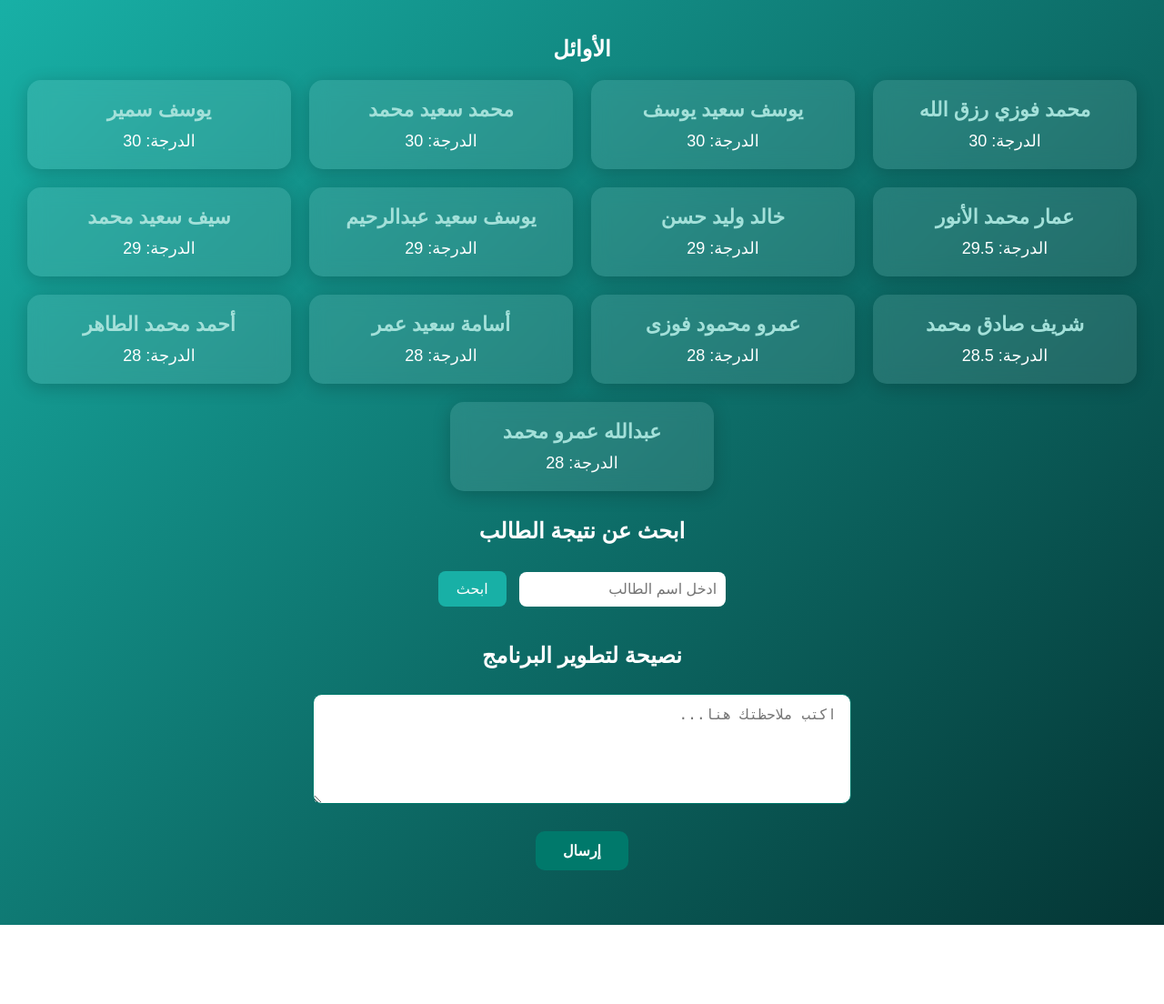
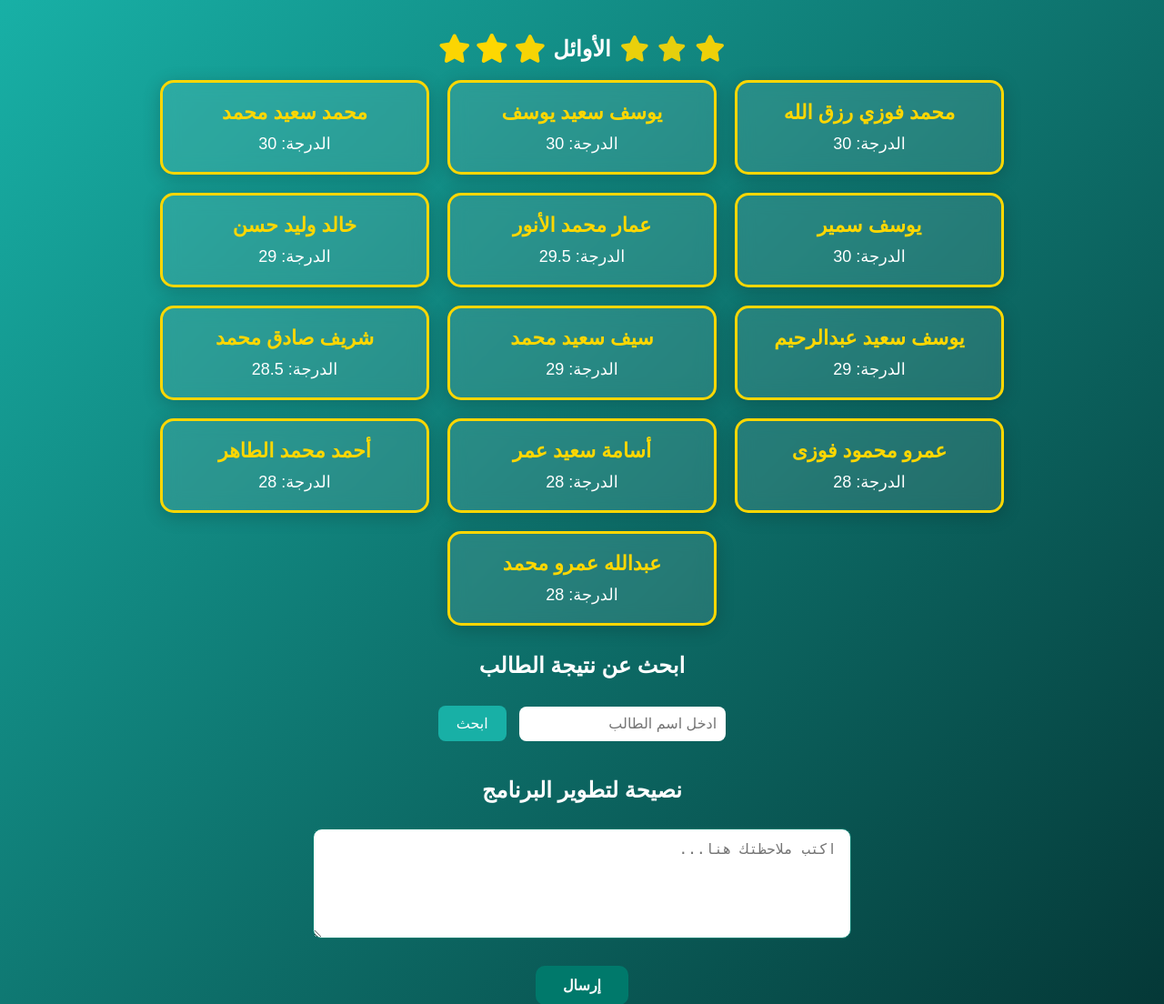
Before and after one commit to 0xCode7/wathba, a Django app: page /natega/?gender=male in a window 1280 px wide. Shown: the top 1104 px of the page at 91% size. Before the commit the page ends 1017 px from the top, so only its background shows below. Run offline with Django 5.2, Linux system fonts and the light colour scheme; data comes from the database, SQL or seed files in the repository; some web fonts are replaced.

Commit message:
final deployment v2 & add stars

```diff
--- a/templates/grade.html
+++ b/templates/grade.html
@@ -195,6 +195,49 @@
             text-align: center;
         }
 
+        .star {
+            color: gold;
+            animation: gentlePulse 3s infinite ease-in-out;
+            font-size: 28px;
+            transition: transform 0.3s ease;
+        }
+
+        .star:nth-child(1) {
+            animation-delay: 0s;
+        }
+
+        .star:nth-child(2) {
+            animation-delay: 0.5s;
+        }
+
+        .star:nth-child(3) {
+            animation-delay: 1s;
+        }
+
+        .star:nth-child(5) {
+            animation-delay: 1.5s;
+        }
+
+        .star:nth-child(6) {
+            animation-delay: 2s;
+        }
+
+        .star:nth-child(7) {
+            animation-delay: 2.5s;
+        }
+
+        @keyframes gentlePulse {
+            0%, 100% {
+                transform: scale(1);
+                opacity: 0.9;
+            }
+            50% {
+                transform: scale(1.15);
+                opacity: 1;
+            }
+        }
+
+
     </style>
 </head>
 
@@ -202,11 +245,19 @@
 
 <div class="section">
     {% if top_students %}
-        <h2>الأوائل</h2>
+        <div style="display: flex; align-items: center; justify-content: center; gap: 10px;">
+            <i class="fa-solid fa-star star" style="color: gold"></i>
+            <i class="fa-solid fa-star star" style="color: gold"></i>
+            <i class="fa-solid fa-star star" style="color: gold"></i>
+            <h2>الأوائل</h2>
+            <i class="fa-solid fa-star star" style="color: gold"></i>
+            <i class="fa-solid fa-star star" style="color: gold"></i>
+            <i class="fa-solid fa-star star" style="color: gold"></i>
+        </div>
         <div class="cards-container" id="top-students">
             {% for student in top_students %}
-                <div class="card">
-                    <h3 style="color: {% if student.gender == 'female' %}#f9c5d1{% else %}#a3e0d9{% endif %};">{{ student.name }}</h3>
+                <div class="card" style="border: 3px solid gold">
+                    <h3 style="color: {% if student.gender == 'female' %}gold{% else %}gold{% endif %};">{{ student.name }}</h3>
                     <p>الدرجة: {{ student.grade }}</p>
 
                 </div>
@@ -246,9 +297,10 @@
 
     {% if search_result %}
         <div class="cards-container">
-            <div class="card">
-                <h3 style="color: {% if search_result.gender == 'female' %}#f9c5d1{% else %}#a3e0d9{% endif %};">{{ search_result.name }}</h3>
-                <p>الدرجة: {{ search_result.grade }}</p>
+            <div class="card" style="{% if search_result.is_best %} background-color: gold; color: white; {% endif %}">
+                <h3 style=" {% if search_result.is_best %} color: white; font-weight: bolder;{% elif search_result.is_best == 'female' %}color: #f9c5d1{% else %} color: #a3e0d9{% endif %};">{{ search_result.name }}</h3>
+                <p style="{% if search_result.is_best %} color: white; font-weight: bolder; {% endif %}">
+                    الدرجة: {{ search_result.grade }}</p>
 
             </div>
         </div>
```
